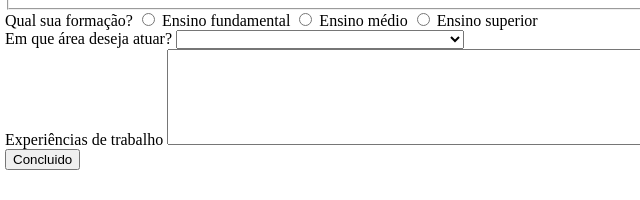
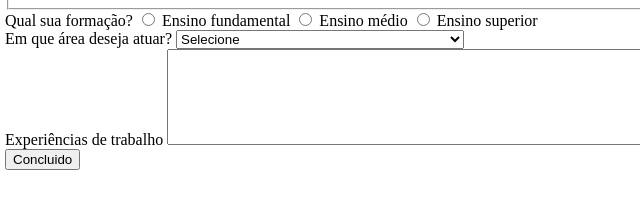
Before and after one commit to GomesMargarida/Trabalho, a plain HTML site: page index.html in a window 1280 px wide. Shown: the part 264-464 px from the top of the page, 3-643 px from the left. Drawn offline with Linux system fonts and the light colour scheme.

Commit message:
formulario commit

```diff
--- a/index.html
+++ b/index.html
@@ -54,7 +54,7 @@
         <div class="campo">
             <label> Em que área deseja atuar?</label>
             <select name="area" id="area">
-                <option selected disabled value="selecione"></option>
+                <option selected disabled value="selecione">Selecione</option>
                 <option> Eduação (necessita de ensiono superior)</option>
                 <option> Saúde (necessita de ensiono superior)</option>
                 <option> Assistencia (necessita de ensiono médio)</option>
```
